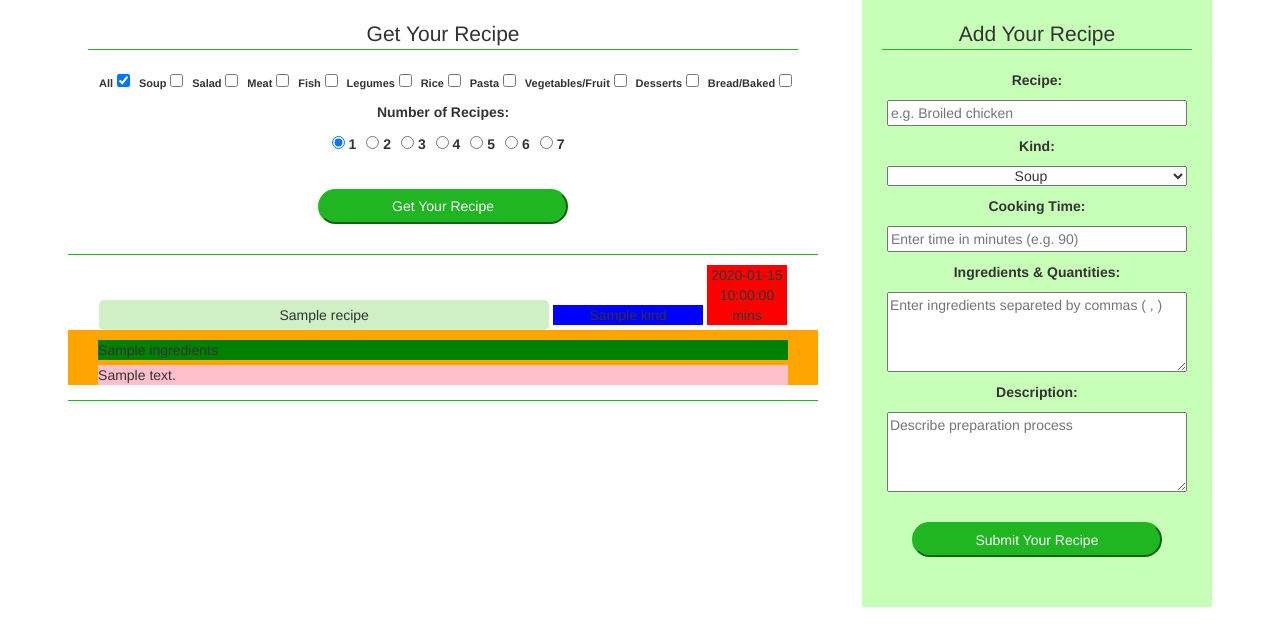
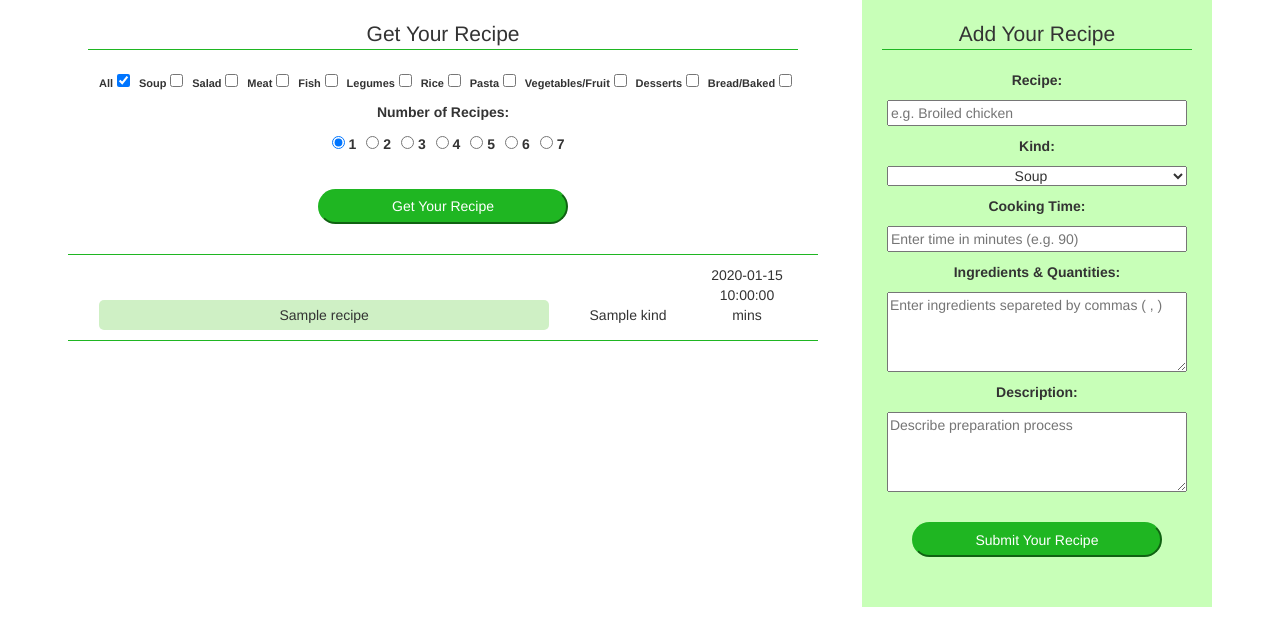
Before and after one commit to JorgeMJ/recipes_flask, a Flask app: template templates/index.html in a window 1280 px wide. Shown: the part 121-746 px from the top of the page. Run offline with Flask 2, Linux system fonts and the light colour scheme; tables that the repository leaves empty hold one stand-in row (values such as "Sample post"); the template is opened without the code that fills it: values that come from a table or form of the project are taken from there, most other values are stand-ins (such as "Sample title", 1, 10 or a date in 2020); some libraries are stand-ins or nearby versions.

Commit message:
implemented toggle of description recipe list

```diff
--- a/static/style.css
+++ b/static/style.css
@@ -99,7 +99,7 @@ textarea {
 	height: 80px;
 }
 
-/********************** list of selected recipes to be displayed*****************************/
+/*-- List of Selected Recipes ------------------------------------------------------------------------------------*/
 .rcpWrapper {
 	border-bottom: 1px solid #1FB622;
 	padding: 10px 0;
@@ -121,34 +121,32 @@ textarea {
 }
 
 .rcpTime {
-	background-color: red;
 	height: auto;
 	width: 80px;
 	display:inline-block;
 }
 
 .rcpKind {
-	background-color: blue;
 	height: auto;
 	width: 150px;
 	display:inline-block;
 }
 
 .innerRcpWrapper {
-	background-color: orange;
 	padding: 10px 10px 0 10px;
 	text-align: left;
+	display: none;
 }
 
 .ingredientsList {
-	background-color: green;
-	/*width: 80%;*/
 	margin: auto 20px;
+}
+
+.ingredientsList li {
 	text-align: left;
 }
 
 .rcpDescription {
-	background-color: pink;
 	height: auto;
 	margin: 5px 20px;
 	text-align: left;
--- a/static/style.js
+++ b/static/style.js
@@ -4,21 +4,20 @@ Description: It contains the JavaScript functions to toggle the buttons to get r
              add recipes (addBtnRecipes), and show the description of recipes (showDescription)
 */
 
-function toggle(htmlItem){
-	/* Toggles the htmlItem passed as an argument */
-	let x = document.getElementById(htmlItem);
-
-	if (x.style.display !== "block"){
-		x.style.display = "block";
-	}
-	else{
-		x.style.display = "none";
-	}
-}
 
 function showDescription(id){
 	/* Toggles the description of each displayed recipe */
-    toggle(`descript${id}`);
+    let x = document.getElementById('descript'+id);
+    console.log(x)
+
+	if (x.style.display !== "block")
+	{
+		x.style.display = "block";
+	}
+	else
+	{
+		x.style.display = "none";
+	}
 }
 
 function uncheckAll() {
--- a/templates/recipeList.html
+++ b/templates/recipeList.html
@@ -5,19 +5,23 @@
 
 		<div class="rcpWrapper">
 			<div>
-				<button class="rcpName">{{ recipe.name }}</button>
+				<button class="rcpName" onclick="showDescription('{{ selected_recipes.index(recipe) }}')">{{ recipe.name }}</button>
 				<div class="rcpKind">{{ recipe.kind }}</div>
 				<div class="rcpTime">{{ recipe.time }} mins</div>
 			</div>
 
-			<div class="innerRcpWrapper">
+			<div class="innerRcpWrapper" id="descript{{ selected_recipes.index(recipe) }}">
 				<div class="ingredientsList">
-					{{ recipe.ingredients }}
+					<ul>
+						{% for ingredient in recipe.ingredients.split(',') %}
+
+							<li>{{ ingredient }}</li>
+
+						{% endfor %}
+					</ul>
 				</div>
 
-				<div class="rcpDescription">
-					{{ recipe.description }}
-				</div>
+				<div class="rcpDescription">{{ recipe.description }}</div>
 			</div>
 		</div>
 
```
Also changed, not shown: app.py (line endings or trailing spaces), retrieve.py (line endings or trailing spaces).
